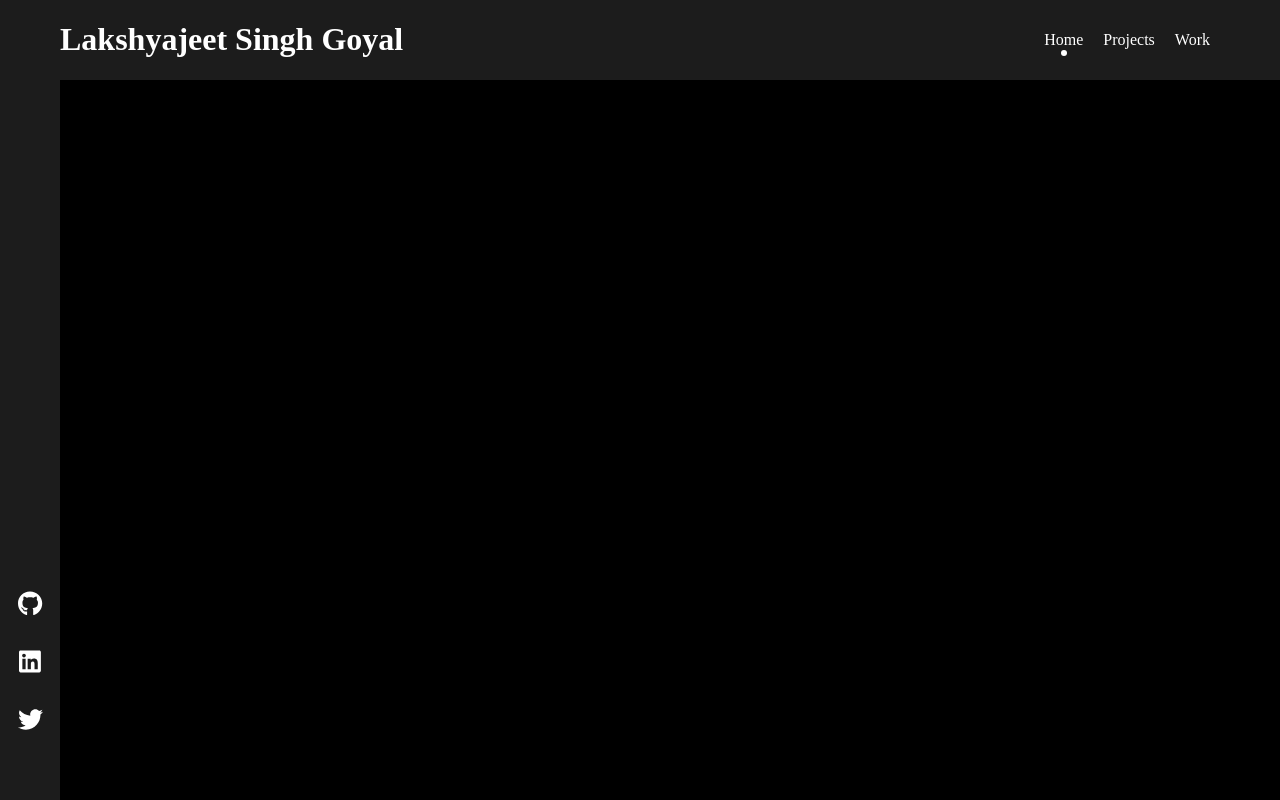
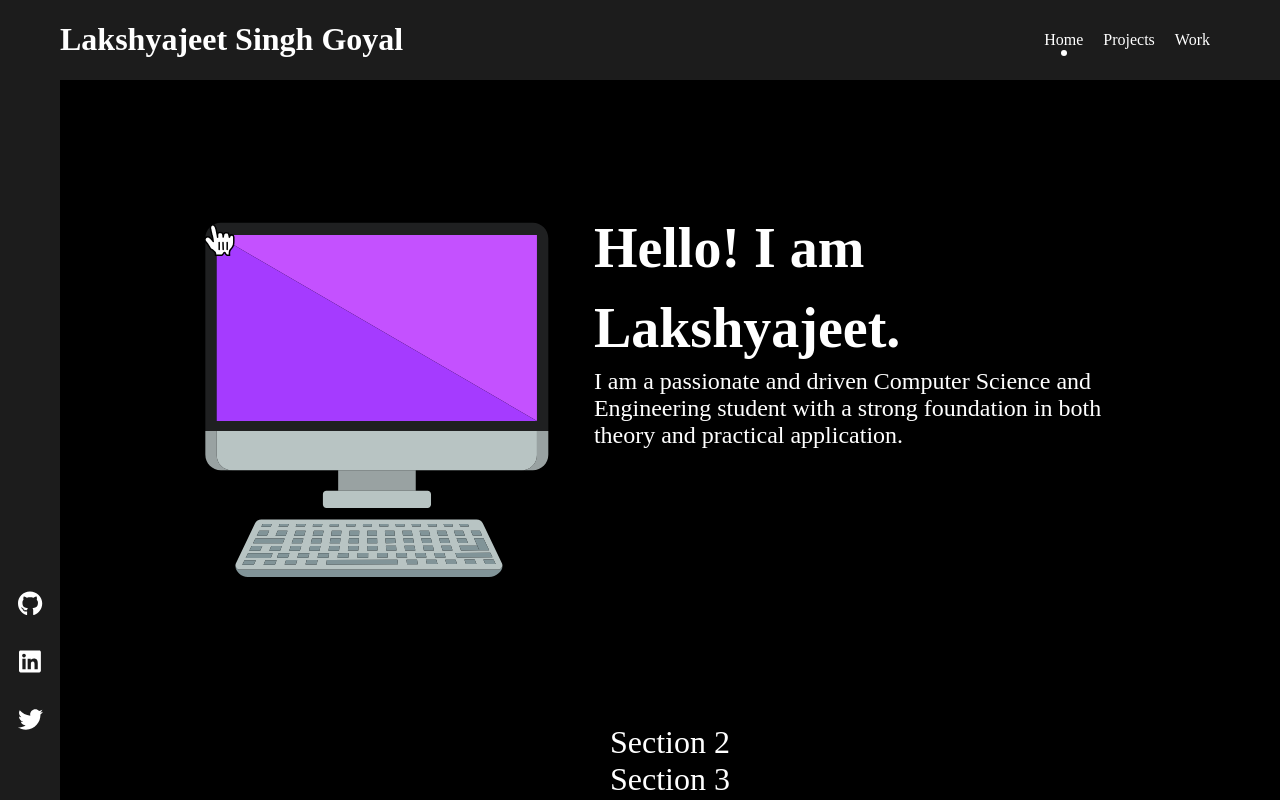
Before and after one commit to DarkMatter-999/Portfolio, a React (Vite) app: page / in a window 1280 px wide. Built offline with nearby package versions, Linux system fonts and the light colour scheme.

Commit message:
Added MainPage header

```diff
--- a/src/App.jsx
+++ b/src/App.jsx
@@ -9,6 +9,7 @@ function App() {
       <Navbar/>
       <div className="content">
         <Header/>
+
         <MainPage/>
       </div>
    </div>
--- /dev/null
+++ b/src/components/MainPage.css
@@ -0,0 +1,38 @@
+
+.MainPage {
+	position: relative;
+	display: flex;
+	flex-direction: column;
+}
+
+.section {
+	flex-grow: 1;
+	height: 100%;
+	width: 100%;
+	font-size: 2em;
+	display: flex;
+	align-items: center;
+	justify-content: center;
+}
+
+.Intro {
+	/* height: 90vh; */
+	display: flex;
+	padding: 10vw;
+
+}
+
+.introText {
+	display: flex;
+	flex-direction: column;
+}
+
+.introHeading {
+	font-weight: 800;
+	font-size: 3.5rem;
+	line-height: 5rem;
+}
+
+.introSubText {
+	font-size: 1.5rem;
+}
--- a/src/components/MainPage.jsx
+++ b/src/components/MainPage.jsx
@@ -1,8 +1,26 @@
 import React from 'react'
+
+import PcImage from "./PcImage.jsx"
+
+import "./MainPage.css"
 
 const MainPage = () => {
   return (
-    <div>MainPage</div>
+    <div className="MainPage">
+      <section className="Intro">
+      <PcImage />
+      <div className="introText">
+        <div className="introHeading">
+          Hello! I am Lakshyajeet.
+        </div>
+        <div className="introSubText">
+           I am a passionate and driven Computer Science and Engineering student with a strong foundation in both theory and practical application.
+        </div>
+      </div>
+      </section>
+        <section className="section">Section 2</section>
+        <section className="section">Section 3</section>
+    </div>
   )
 }
 
--- /dev/null
+++ b/src/components/PcImage.css
@@ -0,0 +1,18 @@
+.PcImage {
+	position: relative;
+	width: 100%;
+}
+
+.PcImage .PC {
+	position: relative;
+	/* padding: 50px; */
+	width: 30vw;
+}
+
+.PcImage .Cursor {
+	position: absolute;
+	left: 0;
+	top: 0;
+	width: 5vw;
+	z-index: 2;
+}
--- /dev/null
+++ b/src/components/PcImage.jsx
@@ -0,0 +1,66 @@
+import React, {Component} from 'react'
+import pc from "../assets/pc.svg"
+import cursor from "../assets/pointinghand.svg"
+
+import "./PcImage.css"
+
+class PcImage extends Component {
+  constructor(props) {
+    super(props);
+    this.state = {
+      mouseX: 0,
+      mouseY: 0,
+    };
+  }
+
+  handleMouseMove = (e) => {
+    const pcImage = document.querySelector('.PC');
+    if (pcImage) {
+      const rect = pcImage.getBoundingClientRect();
+
+      const normX = e.clientX / window.innerWidth;
+      const normY = e.clientY / window.innerHeight;
+
+      const rectW = rect.right - rect.left;
+      const rectH = rect.bottom - rect.top;
+
+      const adjustedMouseX =  normX * rectW * 0.75 + rectW * 0.035;
+      const adjustedMouseY = normY * rectH * 0.4 + rectW * 0.03;
+
+      this.setState({
+        mouseX: adjustedMouseX,
+        mouseY: adjustedMouseY,
+      });
+    }
+  };
+
+  componentDidMount() {
+    document.addEventListener('mousemove', this.handleMouseMove);
+  }
+
+  componentWillUnmount() {
+    document.removeEventListener('mousemove', this.handleMouseMove);
+  }
+
+  render() {
+    const { mouseX, mouseY } = this.state;
+
+    return (
+      <div className="PcImage">
+        <img className="PC" src={pc} alt="PC" />
+        <img
+          className="Cursor"
+          src={cursor}
+          alt="Cursor"
+          style={{
+            position: 'absolute',
+            left: mouseX + 'px',
+            top: mouseY + 'px',
+          }}
+        />
+      </div>
+    );
+  }
+}
+
+export default PcImage;
--- a/src/index.css
+++ b/src/index.css
@@ -10,4 +10,12 @@
 body {
 	margin: 0px;
 	background-color: var(--black);
+	color: var(--white);
+	margin: 0;
+	padding: 0;
+	height: 100%;
 }
+
+body::-webkit-scrollbar {
+  display: none;
+}
```
Also changed, not shown: src/assets/pc.svg (added), src/assets/pointinghand.svg (added).
